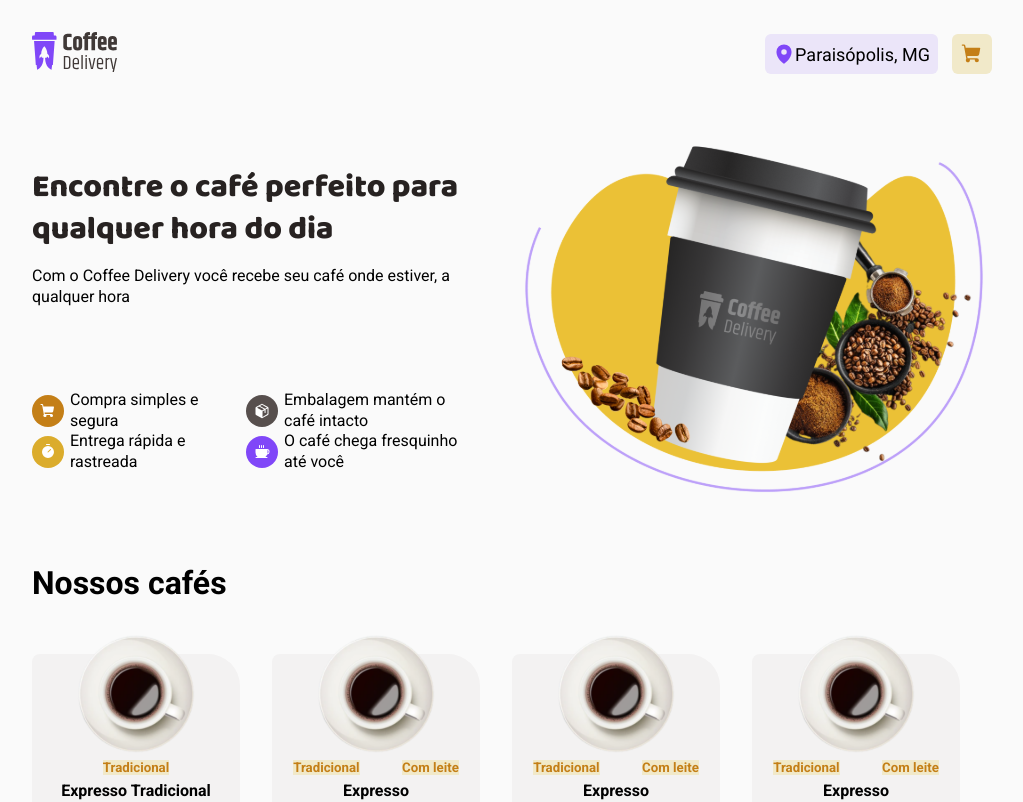
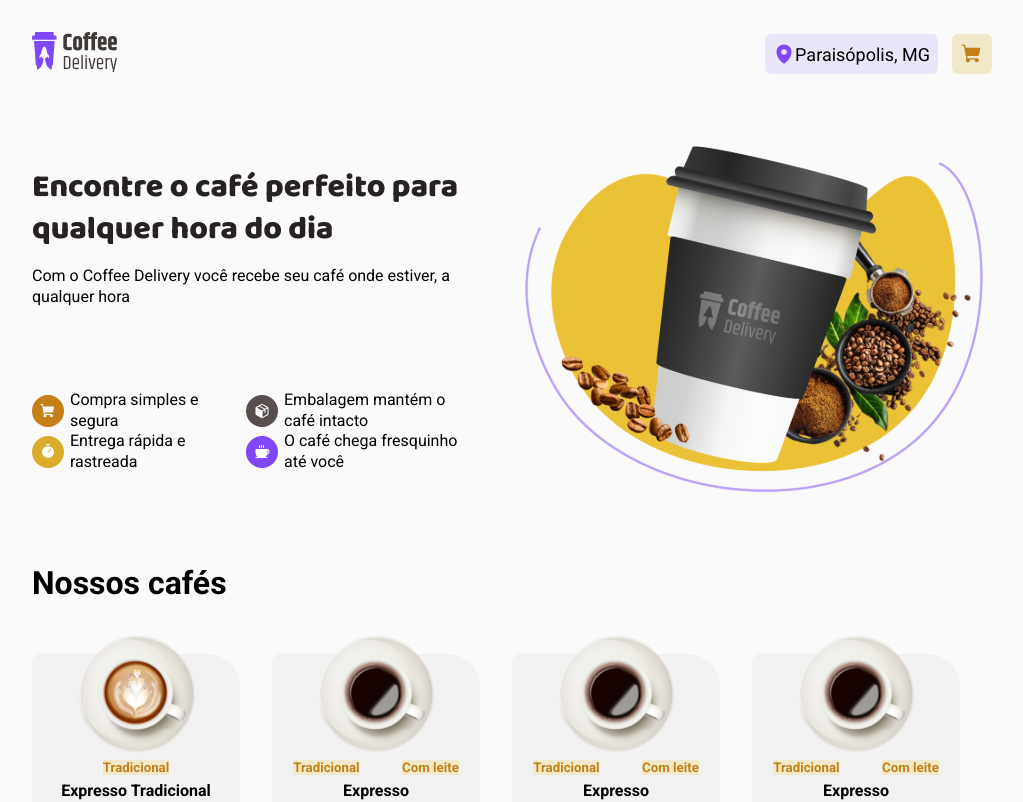
Before and after one commit to CaioScatolino/Coffee-Delivery, a React (Vite) app: page / in a window 1280 px wide. Shown: the top 802 px of the page, without its empty margins (128-1151 px from the left). Built offline with nearby package versions, Linux system fonts and the light colour scheme.

Commit message:
atualizando forma de importar imagens

```diff
--- a/src/contexts/CoffeeContext.tsx
+++ b/src/contexts/CoffeeContext.tsx
@@ -1,4 +1,5 @@
 import { createContext, ReactNode } from 'react'
+import capuccino from '../assets/images/coffees/capuccino.svg'
 
 interface CoffeeProps {
   id: number
@@ -26,7 +27,7 @@
   const CoffeeCatalog: CoffeeProps[] = [
     {
       id: 1,
-      image: '../src/assets/images/coffees/expresso-americano.svg',
+      image: capuccino,
       tag: ['Tradicional'],
       title: 'Expresso Tradicional',
       description: 'O tradicional café feito com água quente e grãos moídos',
```
